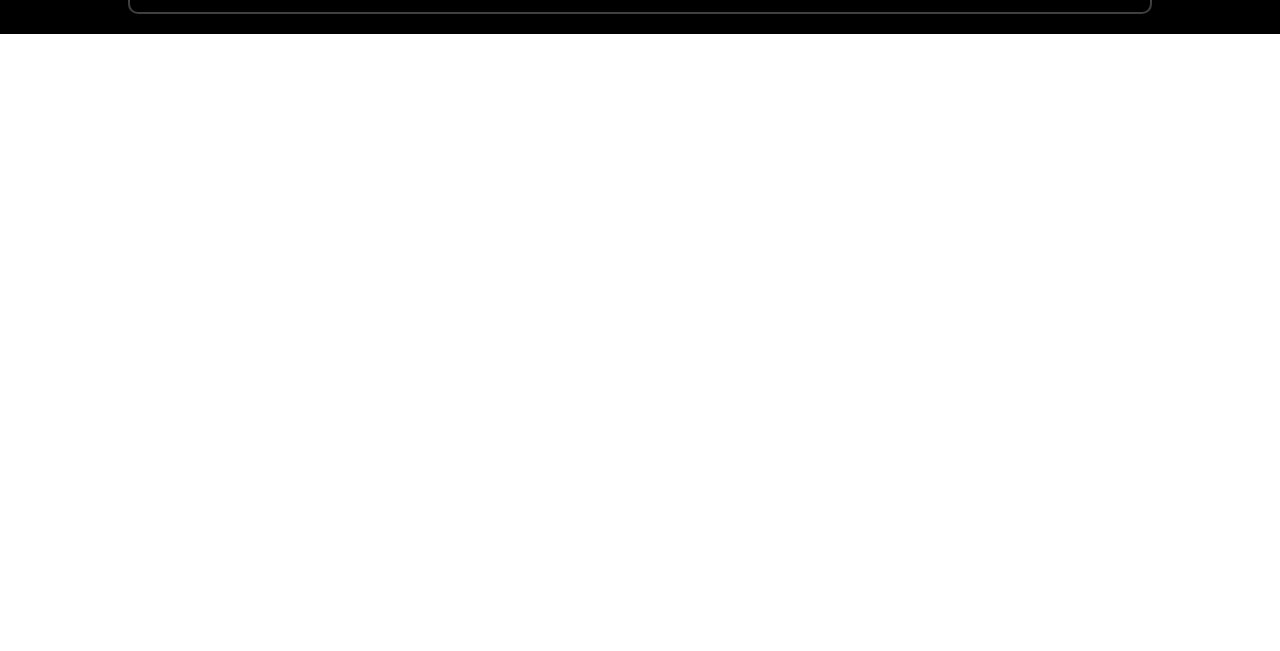
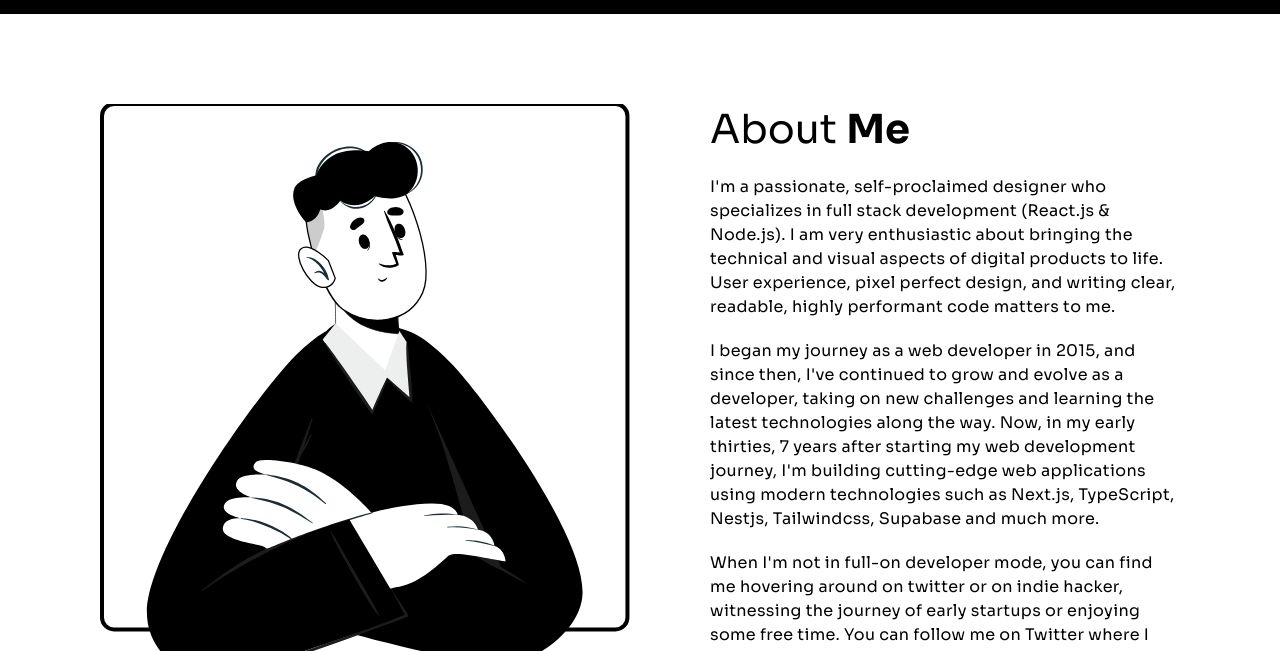
Before and after one commit to mdurandop/Portfolio-Website-Template, a plain HTML site: page index.html in a window 1280 px wide. Shown: the part 2149-2800 px from the top of the page. Before the commit the page ends 2183 px from the top, so only its background shows below. Drawn offline with Linux system fonts and the light colour scheme.

Commit message:
add about me section

```diff
--- a/dist/index.css
+++ b/dist/index.css
@@ -45,6 +45,11 @@ a {
 }
 a:hover {
   color: rgb(64, 64, 64);
+}
+
+.heading h1 {
+  font-weight: 400;
+  font-size: 2.5rem;
 }
 
 .header {
@@ -106,17 +111,16 @@ a:hover {
   width: 100%;
 }
 
+#skills {
+  padding-top: 10vh;
+}
+
 .my-skills {
-  margin-top: 20vh;
   display: flex;
   flex-direction: column;
   justify-content: center;
   align-items: center;
   width: 100%;
-}
-.my-skills .heading h1 {
-  font-weight: 400;
-  font-size: 2.5rem;
 }
 .my-skills .skills-box {
   margin-top: 80px;
@@ -167,6 +171,8 @@ a:hover {
   flex-direction: column;
   align-items: center;
   justify-content: center;
+  padding-bottom: 60px;
+  margin-bottom: 90px;
 }
 #experience .experience-box .select {
   background-color: #27272A;
@@ -203,3 +209,19 @@ a:hover {
   color: white;
   font-weight: 100;
 }
+
+.about-me .container {
+  display: flex;
+  gap: 5rem;
+}
+.about-me .container .text-container {
+  color: rgb(64, 64, 64);
+}
+.about-me .container .text-container .text-2 {
+  margin-top: 20px;
+}
+.about-me .container .text-container .text-2 p {
+  margin-top: 20px;
+  line-height: 1.5rem;
+  letter-spacing: 0.02rem;
+}
--- a/index.html
+++ b/index.html
@@ -16,7 +16,7 @@
                     <h1>Personal</h1>
                 </div>
                 <div class="nav-links">
-                    <a class="nav-link" href="#">About me</a>
+                    <a class="nav-link" href="#about">About me</a>
                     <a class="nav-link" href="#skills">Skills</a>
                     <a class="nav-link" href="#">Projects</a>
                     <a class="nav-link" href="#">Contact me</a>
@@ -149,5 +149,32 @@
             </div>
         </div>
     </section>
+    <div class="content">
+        <section id="about">
+            <div class="about-me">
+                <div class="container">
+                    <div class="img-container">
+                        <img src="/images/hero-section.svg" alt="personal photo">
+                    </div>
+                    <div class="text-container">
+                        <div class="heading">
+                            <h1>About <strong>Me</strong></h1>
+                        </div>
+                        <div class="text-2">
+                            <p>
+                                I'm a passionate, self-proclaimed designer who specializes in full stack development (React.js & Node.js). I am very enthusiastic about bringing the technical and visual aspects of digital products to life. User experience, pixel perfect design, and writing clear, readable, highly performant code matters to me.
+                            </p>
+                            <p>
+                                I began my journey as a web developer in 2015, and since then, I've continued to grow and evolve as a developer, taking on new challenges and learning the latest technologies along the way. Now, in my early thirties, 7 years after starting my web development journey, I'm building cutting-edge web applications using modern technologies such as Next.js, TypeScript, Nestjs, Tailwindcss, Supabase and much more.
+                            </p>
+                            <p>
+                                When I'm not in full-on developer mode, you can find me hovering around on twitter or on indie hacker, witnessing the journey of early startups or enjoying some free time. You can follow me on Twitter where I share tech-related bites and build in public, or you can follow me on GitHub.
+                            </p>
+                        </div>
+                    </div>
+                </div>
+            </div>
+        </section>
+    </div>
 </body>
 </html>
--- /dev/null
+++ b/styles/_about.scss
@@ -0,0 +1,19 @@
+@use '../styles/global' as *;
+
+.about-me {
+    .container {
+        display: flex;
+        gap: 5rem;
+        .text-container {
+            color: $neutral;
+            .text-2 {
+                margin-top: 20px;
+                p {
+                    margin-top: 20px;
+                    line-height: 1.5rem;
+                    letter-spacing: 0.02rem;
+                }
+            }
+        }
+    }
+}
--- a/styles/_experience.scss
+++ b/styles/_experience.scss
@@ -24,6 +24,8 @@
         flex-direction: column;
         align-items: center;
         justify-content: center;
+        padding-bottom: 60px;
+        margin-bottom: 90px;
         .select {
             background-color: #27272A;
         }
--- a/styles/_global.scss
+++ b/styles/_global.scss
@@ -61,3 +61,12 @@ a {
         color: $neutral;
     }
 }
+
+// typography
+
+.heading {
+    h1 {
+        font-weight: 400;
+        font-size: 2.5rem;
+    }
+}
--- a/styles/_index.scss
+++ b/styles/_index.scss
@@ -3,3 +3,4 @@
 @forward 'hero';
 @forward 'skills';
 @forward 'experience';
+@forward 'about';
```
Also changed, not shown: styles/_skills.scss (+4 -7 lines), images/hero-section.svg (added).
